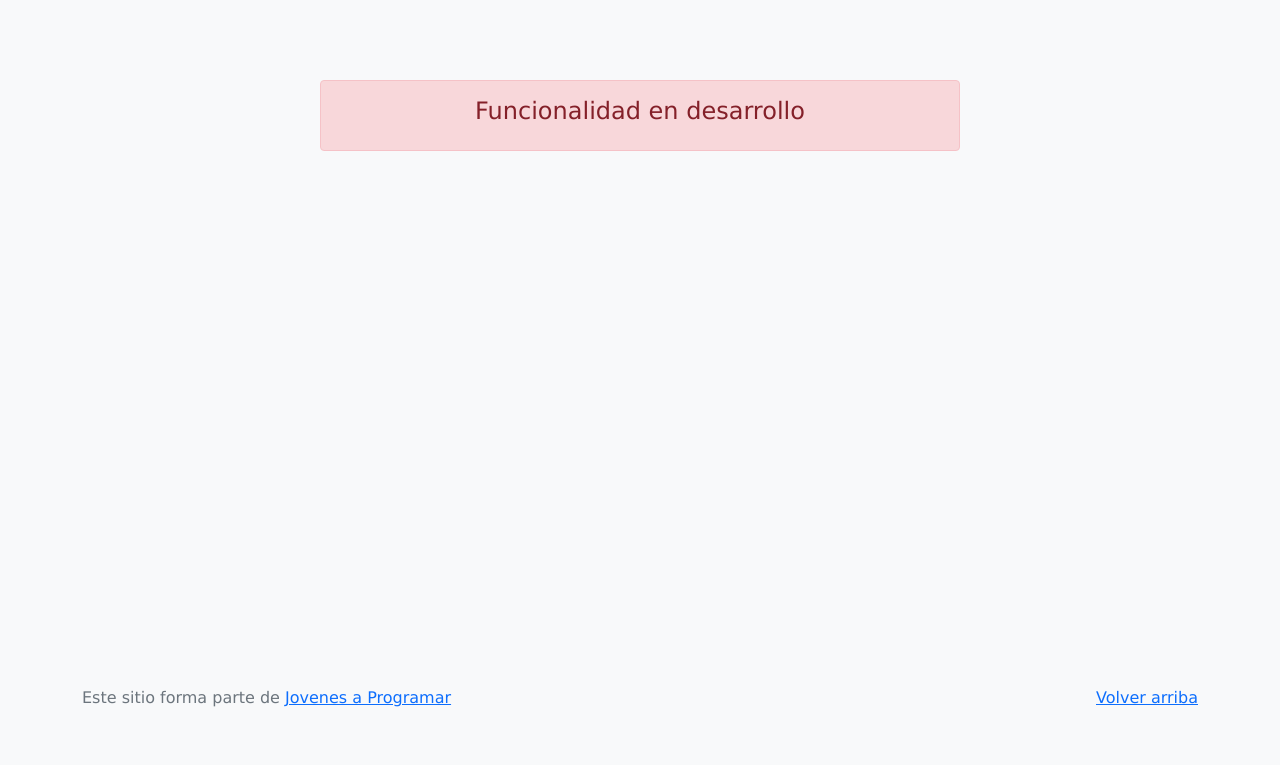
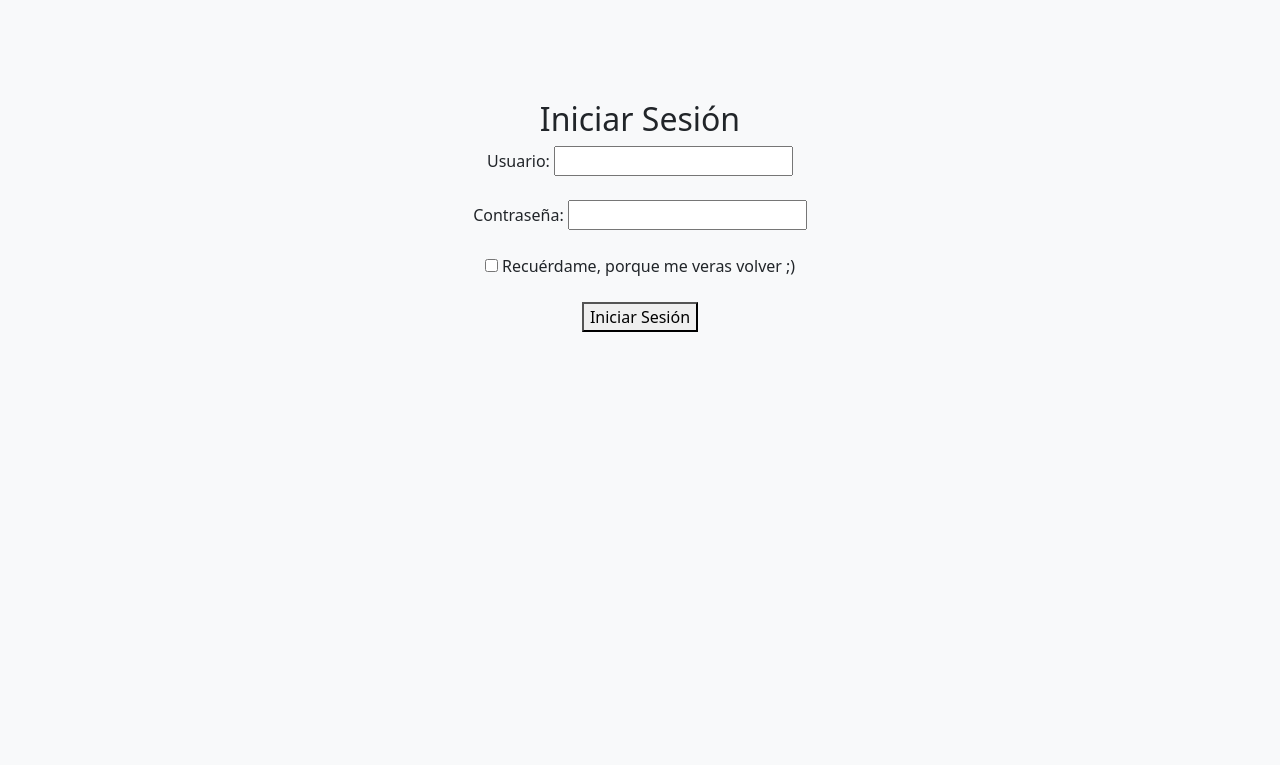
Before and after one commit to rodrigodelvalle/emercado-para-pruebas, a plain HTML site: page login.html in a window 1280 px wide. Drawn offline with Linux system fonts and the light colour scheme.

Commit message:
Add files via upload
parte 3 inicio de sesión

```diff
--- a/login.html
+++ b/login.html
@@ -4,11 +4,12 @@
 <head>
   <meta http-equiv="Content-Type" content="text/html; charset=UTF-8">
   <meta name="viewport" content="width=device-width, initial-scale=1, shrink-to-fit=no">
-  <title>eMercado - Todo lo que busques está aquí</title>
+  <title>Login-eMercado - Todo lo que busques está aquí</title>
 
   <link href="https://fonts.googleapis.com/css?family=Raleway:300,300i,400,400i,700,700i,900,900i" rel="stylesheet">
   <link href="css/bootstrap.min.css" rel="stylesheet">
   <link href="css/styles.css" rel="stylesheet">
+  <script src="js\login.js"></script>
   <style>
     body {
       background-color: rgb(248, 249, 250);
@@ -17,22 +18,25 @@
 </head>
 
 <body>
-  <main class="mt-5">
-    <div class="container">
-      <div class="alert alert-danger text-center" role="alert">
-        <h4 class="alert-heading">Funcionalidad en desarrollo</h4>
-      </div>
-    </div>
-  </main>
-  <footer class="text-muted">
-    <div class="container">
-      <p class="float-end">
-        <a href="#">Volver arriba</a>
-      </p>
-      <p>Este sitio forma parte de <a href="https://jovenesaprogramar.edu.uy/" target="_blank">Jovenes a Programar</a></p>
-    </div>
-  </footer>
-  <script src="js/login.js"></script>
+  <div style="text-align: center; margin-top: 100px;">
+    <h2>Iniciar Sesión</h2>
+    <form action="login.php" method="post" id="loginForm">
+        <label for="username">Usuario:</label>
+        <input type="text" id="username" name="username" required><br><br>
+
+        <label for="password">Contraseña:</label>
+        <input type="password" id="password" name="password" required><br><br>
+
+        <label>
+            <input type="checkbox" name="remember" id="remember"> Recuérdame, porque me veras volver ;&#41
+        </label><br><br>
+
+        <button type="submit" id="login">Iniciar Sesión</button>
+    </form>
+</div>
+
+</div>
+
 </body>
 
 </html>
```
Also changed, not shown: login.js (added, +16 -0 lines).
